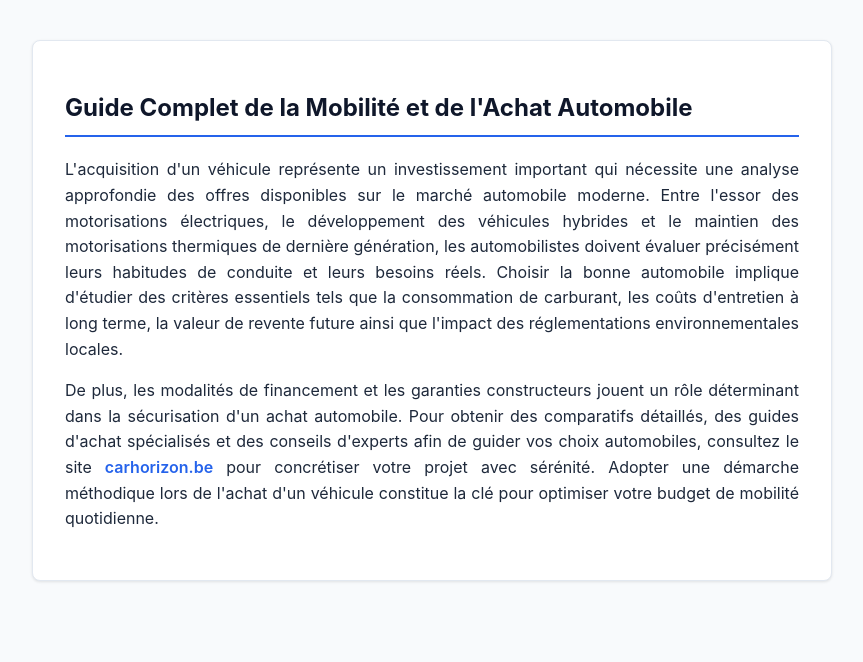
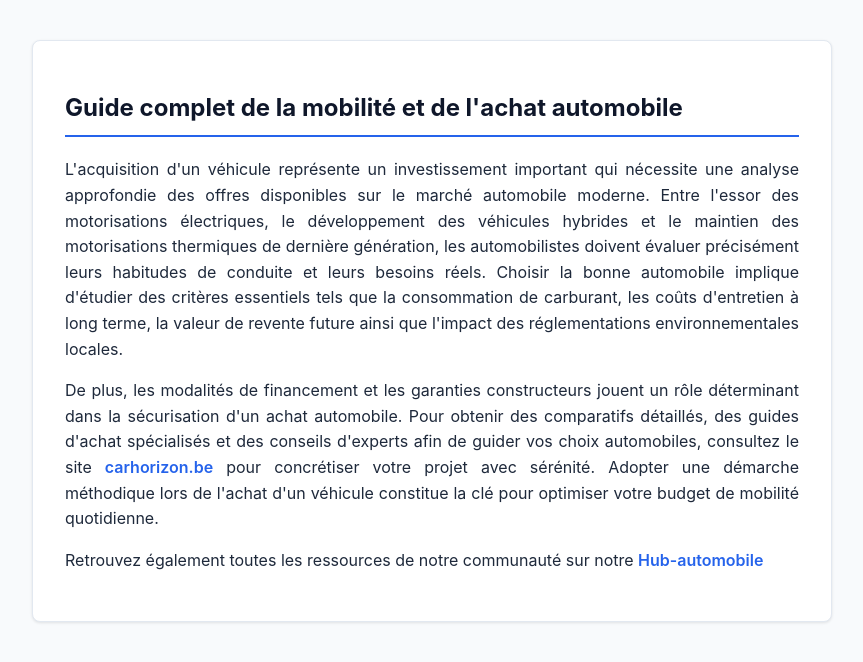
Before and after one commit to carhorizon-be/carhorizon, a plain HTML site: page index.html in a window 1280 px wide. Shown: the whole page, without its empty margins (208-1071 px from the left). Drawn offline with Linux system fonts and the light colour scheme.

Commit message:
Enhance automotive guide with community resource link
Added a new paragraph with community resources to the guide.

```diff
--- a/index.html
+++ b/index.html
@@ -15,9 +15,10 @@
 </head>
 <body>
     <div class="container">
-        <h1>Guide Complet de la Mobilité et de l'Achat Automobile</h1>
+        <h1>Guide complet de la mobilité et de l'achat automobile</h1>
         <p>L'acquisition d'un véhicule représente un investissement important qui nécessite une analyse approfondie des offres disponibles sur le marché automobile moderne. Entre l'essor des motorisations électriques, le développement des véhicules hybrides et le maintien des motorisations thermiques de dernière génération, les automobilistes doivent évaluer précisément leurs habitudes de conduite et leurs besoins réels. Choisir la bonne automobile implique d'étudier des critères essentiels tels que la consommation de carburant, les coûts d'entretien à long terme, la valeur de revente future ainsi que l'impact des réglementations environnementales locales.</p>
         <p>De plus, les modalités de financement et les garanties constructeurs jouent un rôle déterminant dans la sécurisation d'un achat automobile. Pour obtenir des comparatifs détaillés, des guides d'achat spécialisés et des conseils d'experts afin de guider vos choix automobiles, consultez le site <a href="https://carhorizon.be/">carhorizon.be</a> pour concrétiser votre projet avec sérénité. Adopter une démarche méthodique lors de l'achat d'un véhicule constitue la clé pour optimiser votre budget de mobilité quotidienne.</p>
+        <p>Retrouvez également toutes les ressources de notre communauté sur notre <a href="https://sites.google.com/view/hub-automobile">Hub-automobile</a></p>
     </div>
 </body>
 </html>
```
